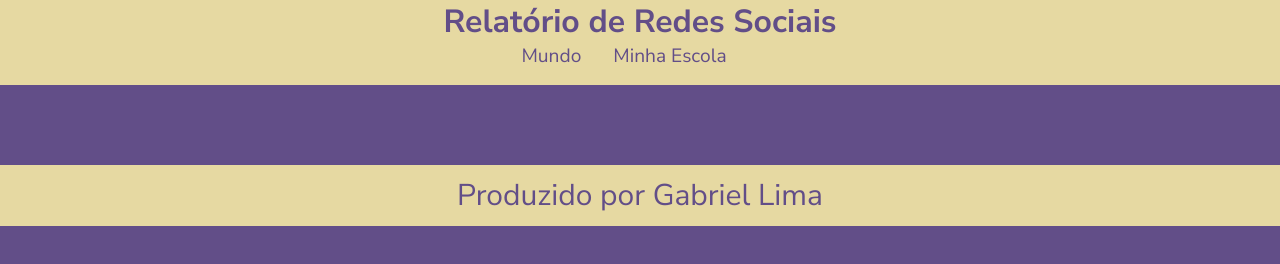
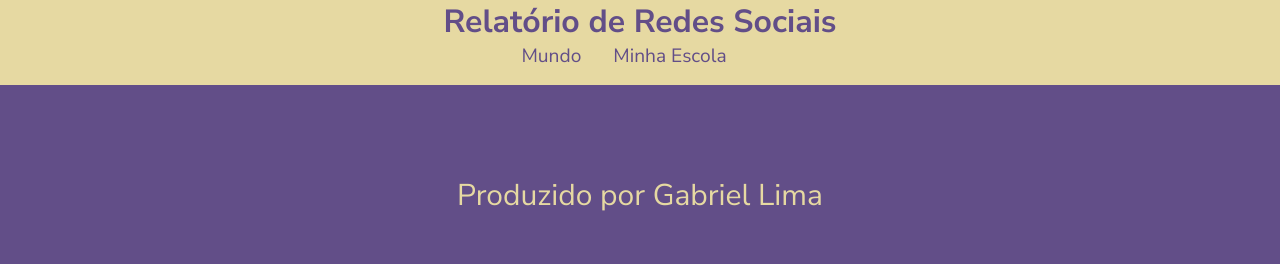
Before and after one commit to Bielzinmilgrau/3-J-Novo-Projeto, a plain HTML site: page index.html in a window 1280 px wide. In both pictures the pointer is over the element "Produzido por Gabriel Lima". Drawn offline with Linux system fonts and the light colour scheme; no server answers.

Commit message:
style.css

```diff
--- a/style.css
+++ b/style.css
@@ -13,6 +13,7 @@ body{
     background-color:var(--cor-de-fundo);
     color:var(--cor-primaria);
     font-family: var(--fonte);
+    width: 100vw;
     height: 100vh;
     margin: 0;
 }
@@ -51,6 +52,12 @@ footer{
     padding: 10px;
     background-color: var(--cor-primaria);
     color: var(--cor-de-fundo);
+    transition: 0.5s;
+}
+footer:hover{
+    background-color: var(--cor-de-fundo);
+    color: var(--cor-primaria);
+    transition: 0.5s;
 }
 .graficos-container{
     margin: 5rem;
```
